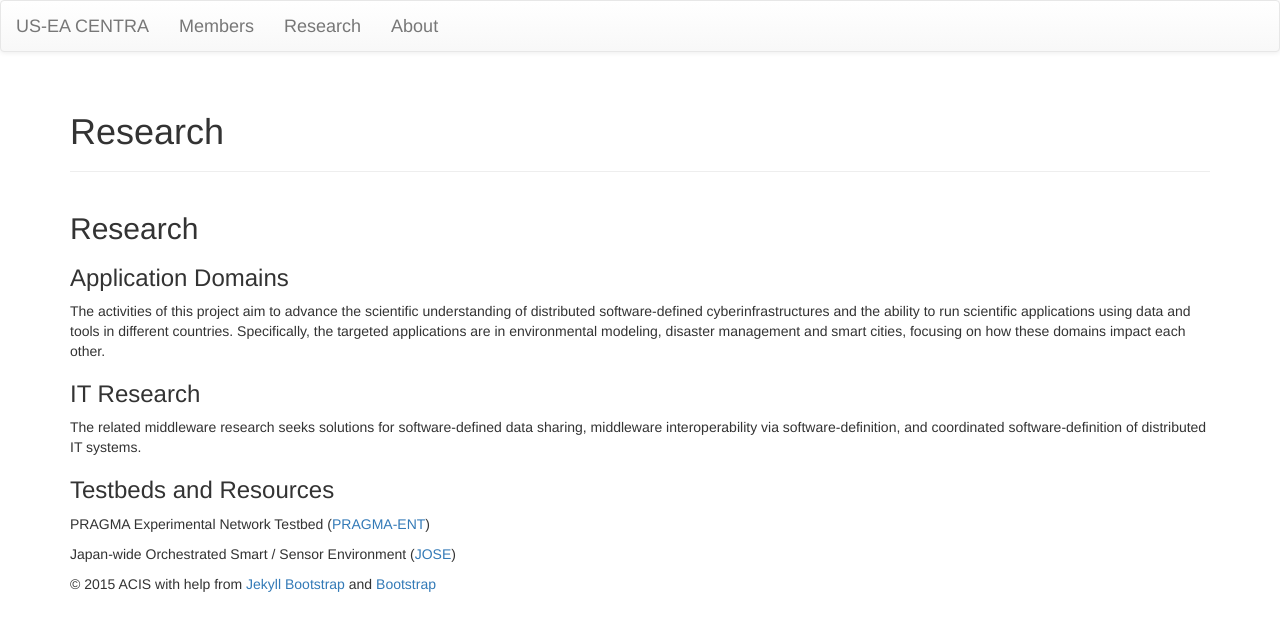
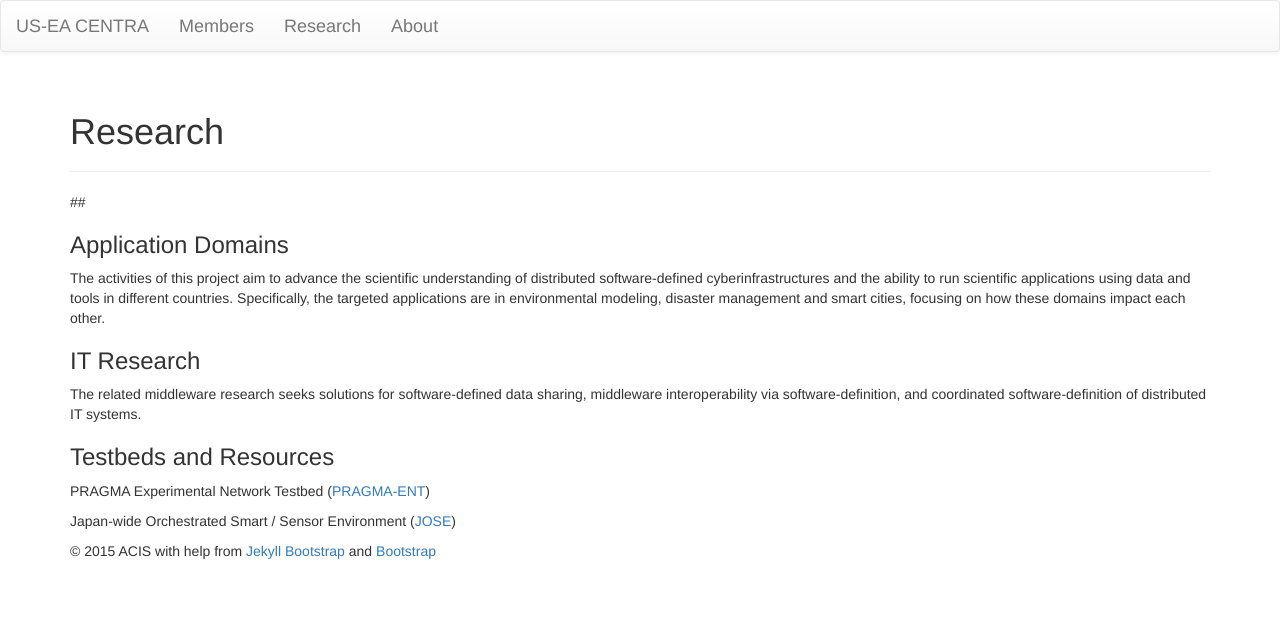
Before and after one commit to acislab/CENTRA-website, a Jekyll site: the page built from research.md, in a window 1280 px wide. Shown: the top 631 px of the page. Built offline with Jekyll 4.4.1, drawn with Linux system fonts in a browser that asks for light colours; nearby versions of some CDN libraries; library files that are not in the unit come from our copies.

Commit message:
Update research.md

```diff
--- a/research.md
+++ b/research.md
@@ -5,7 +5,7 @@ description: ""
 ---
 {% include JB/setup %}
 
-## Research
+##
 
 ### Application Domains
 
```
